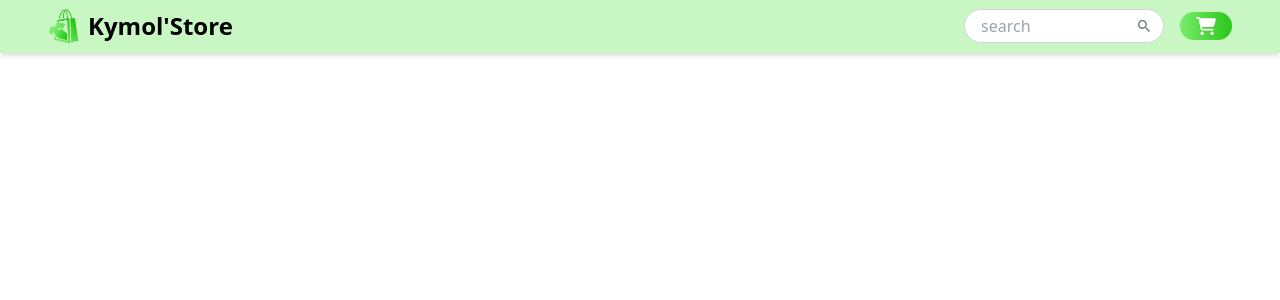
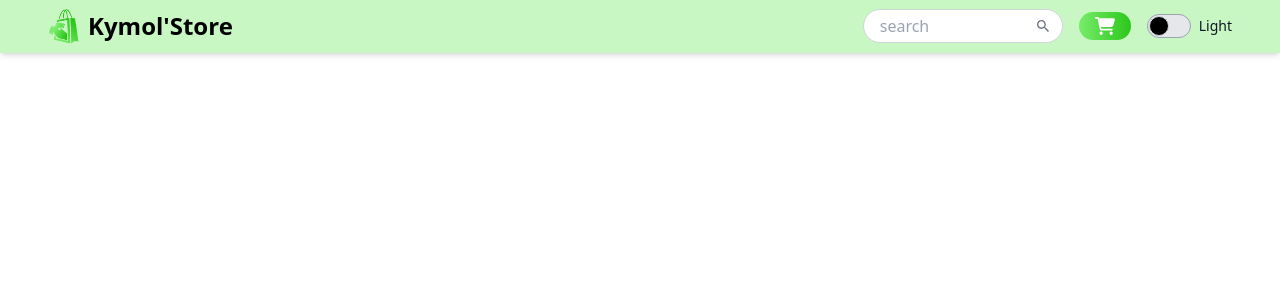
Before and after one commit to zkyymaulana/learn-react, a React (Vite) app in the folder reactjs-ecommerce/: page / in a window 1280 px wide. Shown: the top 300 px of the page. Built offline with nearby package versions, Linux system fonts and the light colour scheme.

Commit message:
feat: ecommerce | toggle darkmode

```diff
--- /dev/null
+++ b/reactjs-ecommerce/src/components/DarkMode.jsx
@@ -0,0 +1,35 @@
+// DarkMode.js
+import React, { useState, useEffect } from 'react';
+
+function DarkMode() {
+	const [isDarkMode, setIsDarkMode] = useState(() => {
+		return localStorage.getItem('theme') === 'dark';
+	});
+
+	// Apply/remove dark mode classes on the body element
+	useEffect(() => {
+		if (isDarkMode) {
+			document.documentElement.classList.add('dark');
+			localStorage.setItem('theme', 'dark');
+		} else {
+			document.documentElement.classList.remove('dark');
+			localStorage.setItem('theme', 'light');
+		}
+	}, [isDarkMode]);
+
+	const toggleDarkMode = () => {
+		setIsDarkMode(!isDarkMode);
+	};
+
+	return (
+		<div className="flex items-center">
+			<label className="relative inline-flex items-center cursor-pointer">
+				<input type="checkbox" className="sr-only peer" checked={isDarkMode} onChange={toggleDarkMode} />
+				<div className="w-11 h-6 bg-gray-200 peer-focus:outline-none dark:bg-blue-600 rounded-full peer dark:peer-checked:bg-green-500 peer-checked:after:translate-x-full peer-checked:after:border-white after:content-[''] after:absolute after:top-[2px] after:left-[2px] after:bg-black dark:after:bg-gray-900 after:border-gray-300 border border-gray-400 after:border after:rounded-full after:h-5 after:w-5 after:transition-all"></div>
+				<span className="ml-2 text-sm font-medium text-gray-900 dark:text-gray-300">{isDarkMode ? 'Dark' : 'Light'}</span>
+			</label>
+		</div>
+	);
+}
+
+export default DarkMode;
--- a/reactjs-ecommerce/src/components/Navbar.jsx
+++ b/reactjs-ecommerce/src/components/Navbar.jsx
@@ -2,6 +2,7 @@ import React from 'react';
 import Logo from '../assets/logo.png';
 import { IoMdSearch } from 'react-icons/io';
 import { FaCartShopping } from 'react-icons/fa6';
+import DarkMode from './DarkMode';
 
 function Navbar() {
 	return (
@@ -30,6 +31,10 @@ function Navbar() {
 							<span className="group-hover:block hidden transition-all duration-200">Order</span>
 							<FaCartShopping className="text-xl text-white drop-shadow-sm cursor-pointer"></FaCartShopping>
 						</button>
+						{/* Darkmode Switch */}
+						<div>
+							<DarkMode />
+						</div>
 					</div>
 				</div>
 			</div>
```
